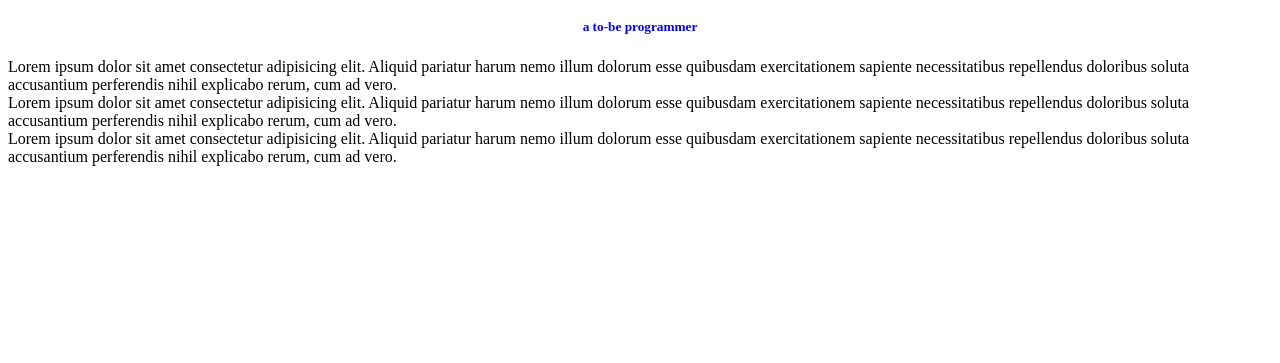
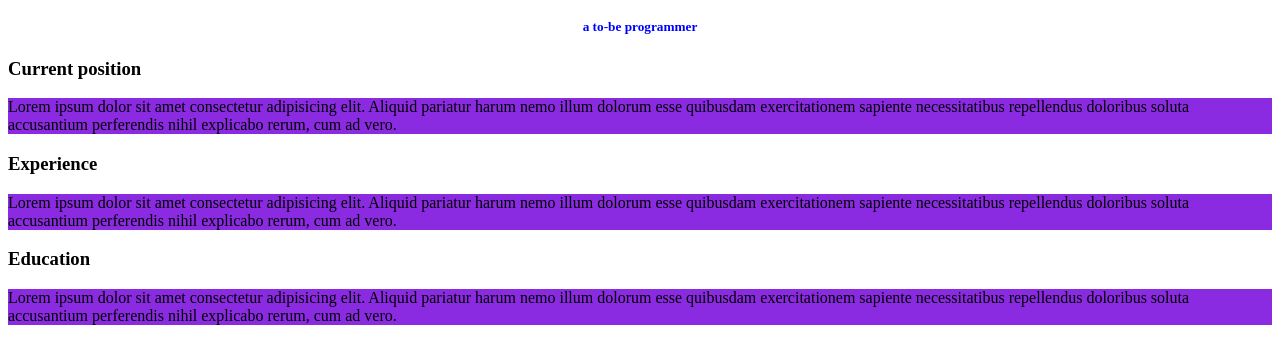
Before and after one commit to SwatchOfNoGround/website_about_me, a plain HTML site: page index.html in a window 1280 px wide. Shown: the part 359-722 px from the top of the page. Drawn offline with Linux system fonts and the light colour scheme.

Commit message:
added the css file

```diff
--- a/index.html
+++ b/index.html
@@ -14,7 +14,8 @@
             text-align: center;
         }
     </style>
-
+        <!-- Link to external CSS file -->
+        <link rel="stylesheet" href="styles.css"
 </head>
 <body>
     <h2 style="text-align: center; color: tomato;">
@@ -32,12 +33,15 @@
         a to-be programmer
         </h5>
     </div>
+    <h3> Current position</h3>
     <div class="Lorem">
         Lorem ipsum dolor sit amet consectetur adipisicing elit. Aliquid pariatur harum nemo illum dolorum esse quibusdam exercitationem sapiente necessitatibus repellendus doloribus soluta accusantium perferendis nihil explicabo rerum, cum ad vero.
     </div>
+    <h3> Experience</h3>
     <div class="Lorem">
         Lorem ipsum dolor sit amet consectetur adipisicing elit. Aliquid pariatur harum nemo illum dolorum esse quibusdam exercitationem sapiente necessitatibus repellendus doloribus soluta accusantium perferendis nihil explicabo rerum, cum ad vero.
     </div>
+    <h3> Education</h3>
     <div class="Lorem">
         Lorem ipsum dolor sit amet consectetur adipisicing elit. Aliquid pariatur harum nemo illum dolorum esse quibusdam exercitationem sapiente necessitatibus repellendus doloribus soluta accusantium perferendis nihil explicabo rerum, cum ad vero.
     </div>
--- /dev/null
+++ b/styles.css
@@ -0,0 +1,3 @@
+.Lorem{
+    background-color: blueviolet;
+}
```
